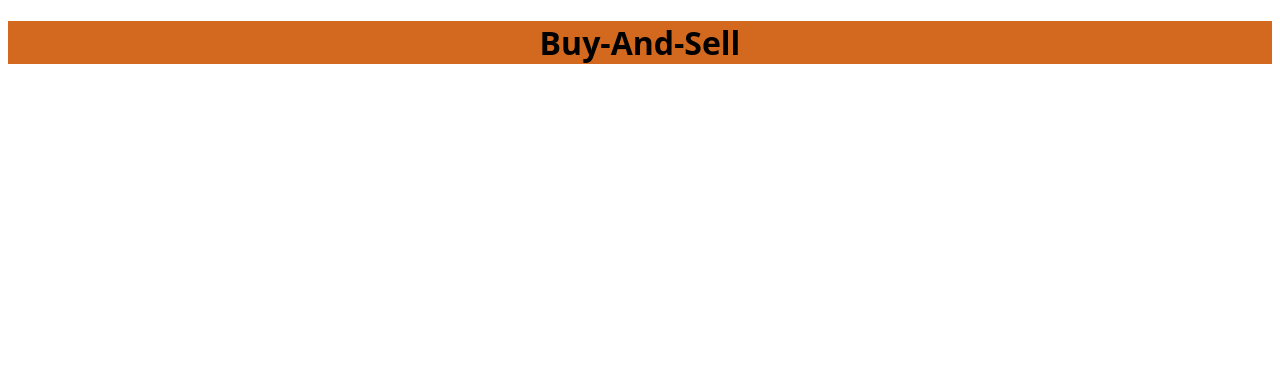
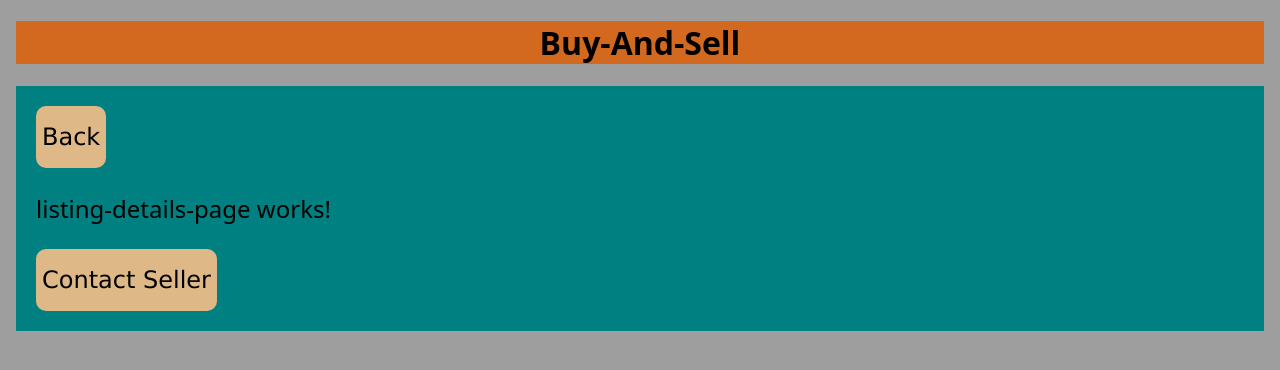
Before and after one commit to HoshiyarDigari/buy-and-sell, an Angular app: page /listings/123 in a window 1280 px wide. Before the commit this address led to /. Shown: the top 370 px of the page. Built offline with nearby package versions, Linux system fonts and the light colour scheme.

Commit message:
added the basic outline of the details page and the routing to it from the listings page

```diff
--- a/src/app/app-routing.module.ts
+++ b/src/app/app-routing.module.ts
@@ -1,9 +1,11 @@
 import { NgModule } from '@angular/core';
 import { RouterModule, Routes } from '@angular/router';
 import { ListingsPageComponent } from './listings-page/listings-page.component';
+import { ListingDetailsPageComponent } from './listing-details-page/listing-details-page.component';
 
 const routes: Routes = [
-  { path: 'listings', component: ListingsPageComponent, pathMatch: 'full'}
+  { path: 'listings', component: ListingsPageComponent, pathMatch: 'full'},
+  { path: 'listings/:id', component: ListingDetailsPageComponent }
 ];
 
 @NgModule({
--- a/src/app/app.component.html
+++ b/src/app/app.component.html
@@ -1,2 +1,5 @@
-<h1>Buy-And-Sell</h1>
-<router-outlet></router-outlet>
+<body>
+    <h1>Buy-And-Sell</h1>
+    <!-- <p> this para is in there to show some text and hopefully the background image</p> -->
+    <router-outlet></router-outlet>
+</body>
--- a/src/app/app.module.ts
+++ b/src/app/app.module.ts
@@ -4,11 +4,13 @@ import { BrowserModule } from '@angular/platform-browser';
 import { AppRoutingModule } from './app-routing.module';
 import { AppComponent } from './app.component';
 import { ListingsPageComponent } from './listings-page/listings-page.component';
+import { ListingDetailsPageComponent } from './listing-details-page/listing-details-page.component';
 
 @NgModule({
   declarations: [
     AppComponent,
-    ListingsPageComponent
+    ListingsPageComponent,
+    ListingDetailsPageComponent
   ],
   imports: [
     BrowserModule,
--- /dev/null
+++ b/src/app/listing-details-page/listing-details-page.component.html
@@ -0,0 +1,9 @@
+<div>
+    <a routerLink="/listings">
+        <button>Back</button>
+    </a>
+    <p>listing-details-page works!</p>
+    <a routerLink="/contact">
+        <button>Contact Seller</button>
+    </a>
+</div>
--- /dev/null
+++ b/src/app/listing-details-page/listing-details-page.component.ts
@@ -0,0 +1,23 @@
+import { Component, OnInit } from '@angular/core';
+// need to import the ActivatedRoute so we can get the id part of the /listings/:id
+import { ActivatedRoute } from "@angular/router";
+
+@Component({
+  selector: 'app-listing-details-page',
+  templateUrl: './listing-details-page.component.html',
+  styleUrl: './listing-details-page.component.css'
+})
+export class ListingDetailsPageComponent implements OnInit {
+
+  constructor (){
+
+
+  }
+  ngOnInit(): void {
+
+
+
+
+
+  }
+}
--- a/src/styles.css
+++ b/src/styles.css
@@ -12,4 +12,20 @@ div {
 html {
     font-family: system-ui, -apple-system, BlinkMacSystemFont, 'Segoe UI', Roboto, Oxygen, Ubuntu, Cantarell, 'Open Sans', 'Helvetica Neue', sans-serif;
     font-size: x-large;
+
 }
+
+body {
+    background-image: url("http://localhost:4200/listings/123");
+}
+
+button {
+    line-height: 2.5;
+    border: 0;
+    font-size: 1rem;
+    font-family: Verdana, Geneva, Tahoma, sans-serif;
+    border-radius: 10px;
+    text-align: center;
+    background-color: burlywood;
+
+}
```
Also changed, not shown: src/app/listing-details-page/listing-details-page.component.css (added), 2 other files (tests, documents, lock files or other folders).
